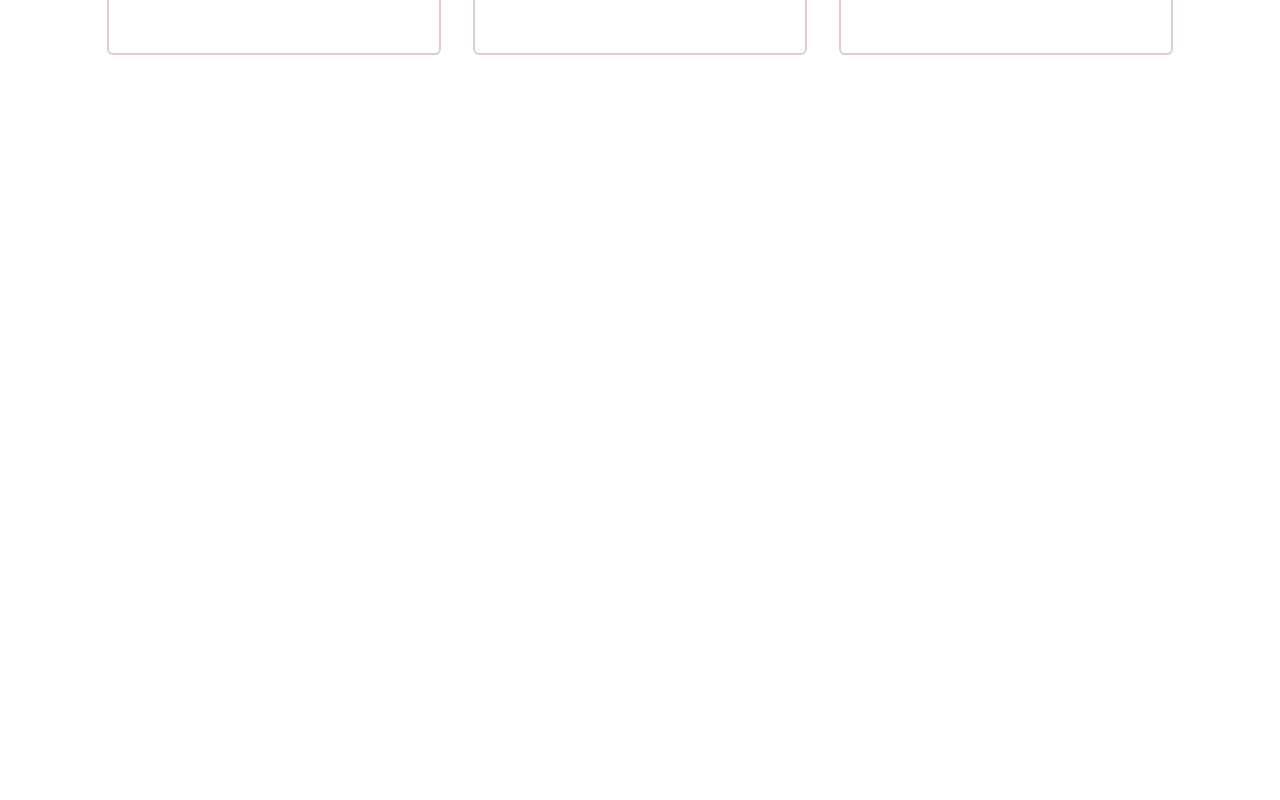
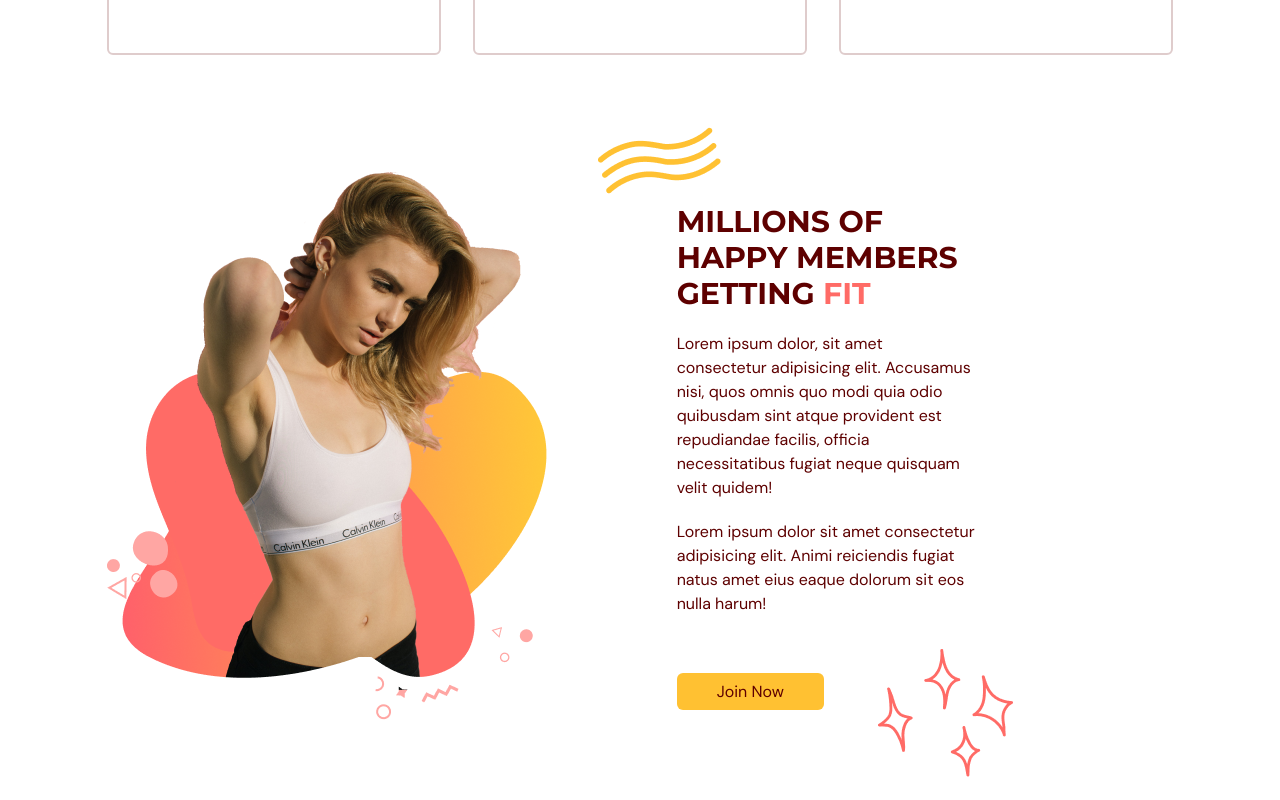
Before and after one commit to yungnegev/fitness-typescript, a React app: page / in a window 1280 px wide. Shown: the part 1369-2169 px from the top of the page. Before the commit the page ends 1600 px from the top, so only its background shows below. Built offline with nearby package versions, Linux system fonts and the light colour scheme; the HTML template or start-up script is replaced by a standard one.

Commit message:
benefits page complete

```diff
--- a/src/scenes/benefits/Benefit.tsx
+++ b/src/scenes/benefits/Benefit.tsx
@@ -1,5 +1,11 @@
 import { SelectedPage } from '@/shared/types'
 import AnchorLink from 'react-anchor-link-smooth-scroll'
+import { motion as m } from 'framer-motion'
+
+const childVariant = {
+    hidden: { opacity: 0, scale: 0.9 },
+    visible: { opacity: 1, scale: 1 }
+}
 
 type Props = {
     icon: JSX.Element
@@ -10,7 +16,10 @@ type Props = {
 
 const Benefit = ({ icon, title, description, setSelectedPage}: Props) => {
   return (
-    <div className='mt-5 rounded-md border-2 border-gray-100 px-5 py-16 text-center'>
+    <m.div
+        className='mt-5 rounded-md border-2 border-gray-100 px-5 py-16 text-center'
+        variants={childVariant}
+        >
         <div className='mb-4 flex justify-center'>
             <div className='rounded-full border-2 border-gray-100 bg-primary-100 p-4'>
                 {icon}
@@ -29,7 +38,7 @@ const Benefit = ({ icon, title, description, setSelectedPage}: Props) => {
             >
             <p>Learn More</p>
         </AnchorLink>
-    </div>
+    </m.div>
   )
 }
 
--- a/src/scenes/benefits/index.tsx
+++ b/src/scenes/benefits/index.tsx
@@ -3,6 +3,8 @@ import Benefit from "./Benefit"
 import { SelectedPage, BenefitType } from "@/shared/types"
 import { HomeModernIcon, UserGroupIcon, AcademicCapIcon } from "@heroicons/react/24/solid"
 import { motion as m } from "framer-motion"
+import ActionButton from "@/shared/ActionButton"
+import BenefitsPageGraphic from "@/assets/BenefitsPageGraphic.png"
 
 const benefits: Array<BenefitType> = [
   {
@@ -41,12 +43,22 @@ const Benefits = ({ setSelectedPage }: Props) => {
         onViewportEnter={() => setSelectedPage(SelectedPage.Benefits)}
         >
           {/* HEADER */}
-          <div className="md:my-5 md:w-3/5">
+          <m.div
+            className="md:my-5 md:w-3/5"
+            initial="hidden"
+            whileInView="vidible"
+            viewport={{ once: true, amount: 0.5 }}
+            transition={{ duration: 0.5 }}
+            variants={{
+                hidden: { opacity: 0, x: -70 },
+                vidible: { opacity: 1, x: 0 },
+            }}
+            >
             <HText>MORE THAN JUST A GYM.</HText>
             <p className="my-5 text-sm">
               Lorem ipsum dolor sit amet consectetur adipisicing elit. Amet rerum quo fuga, molestiae dicta est ducimus atque, quam, iure excepturi tempora temporibus qui quibusdam eligendi sint cumque deleniti iste officia praesentium. Inventore earum error voluptate temporibus distinctio amet, consectetur dicta.
             </p>
-          </div>
+          </m.div>
           {/* BENEFITS */}
           <m.div
             className="md:flex items-center justify-between gap-8 mt-5"
@@ -65,6 +77,67 @@ const Benefits = ({ setSelectedPage }: Props) => {
                 />
             ))}
           </m.div>
+          {/* GRAPHICS AND DESCRIPTION */}
+          <div className="mt-16 items-center justify-between gap-20 md:mt-28 md:flex">
+            {/* GRAPHIC */}
+            <img
+              className="mx-auto"
+              src={BenefitsPageGraphic}
+              alt="benefitsimage"
+              />
+            {/* DESCRIPTION */}
+            <div>
+              {/* TITLE */}
+              <div className="relative">
+                <div className="before:absolute before:-top-20 before:-left-20 before:z-[-1] before:content-abstractwaves">
+                  <m.div
+                      className="md:my-5 md:w-3/5"
+                      initial="hidden"
+                      whileInView="vidible"
+                      viewport={{ once: true, amount: 0.5 }}
+                      transition={{ duration: 0.5 }}
+                      variants={{
+                          hidden: { opacity: 0, x: -70 },
+                          vidible: { opacity: 1, x: 0 },
+                      }}
+                    >
+                    <HText>
+                      MILLIONS OF HAPPY MEMBERS GETTING {" "}
+                      <span className="text-primary-500"> FIT </span>
+                    </HText>
+                  </m.div>
+                </div>
+              </div>
+
+              {/* DESCRIPTION */}
+                <m.div
+                  className="md:my-5 md:w-3/5"
+                  initial="hidden"
+                  whileInView="vidible"
+                  viewport={{ once: true, amount: 0.5 }}
+                  transition={{ delay: 0.2, duration: 0.5 }}
+                  variants={{
+                      hidden: { opacity: 0, x: -70 },
+                      vidible: { opacity: 1, x: 0 },
+                  }}
+                >
+                  <p className="my-5">
+                    Lorem ipsum dolor, sit amet consectetur adipisicing elit. Accusamus nisi, quos omnis quo modi quia odio quibusdam sint atque provident est repudiandae facilis, officia necessitatibus fugiat neque quisquam velit quidem!
+                  </p>
+                  <p className="mb-5">
+                    Lorem ipsum dolor sit amet consectetur adipisicing elit. Animi reiciendis fugiat natus amet eius eaque dolorum sit eos nulla harum!
+                  </p>
+                </m.div>
+              {/* BUTTON */}
+              <div className="relative mt-16">
+                <div className="before:absolute before:-bottom-20 before:right-40 before:z-[-1] before:content-sparkles">
+                  <ActionButton setSelectedPage={setSelectedPage}>
+                    Join Now
+                  </ActionButton>
+                </div>
+              </div>
+            </div>
+          </div>
       </m.div>
     </section>
   )
```
Also changed, not shown: src/assets/BenefitsPageGraphic.png (added).
